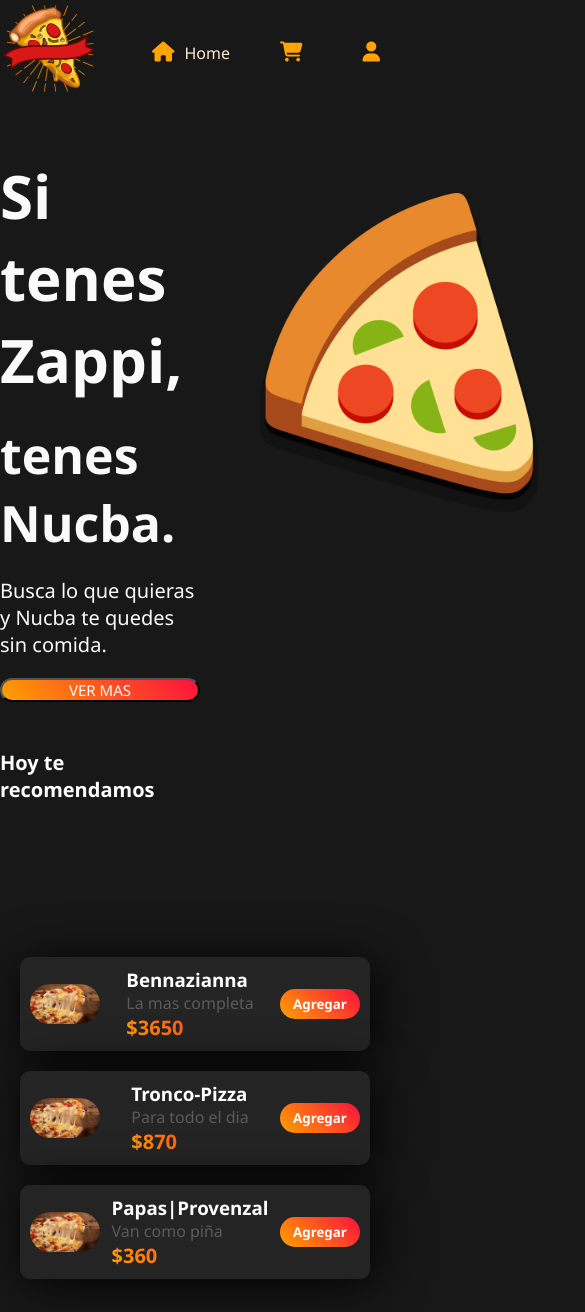
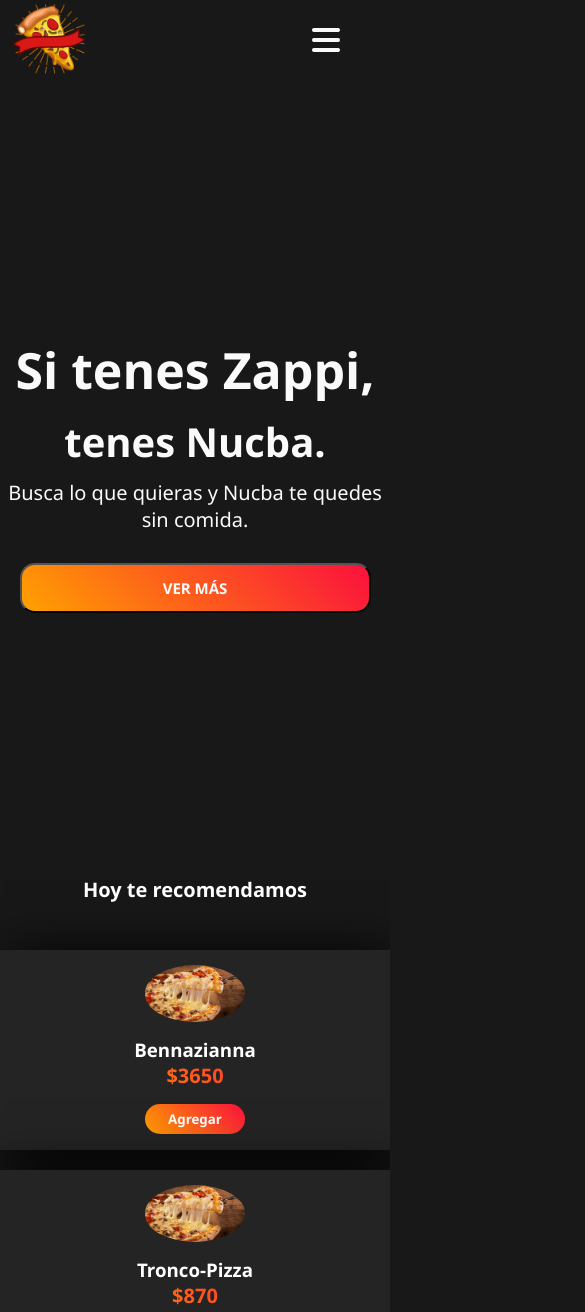
Before and after one commit to Eduugaona/team-building-P2, a plain HTML site: page index.html in a window 390 px wide. Shown: the top 1312 px of the page, 585 px wide, since content can reach past the window. Drawn offline with Linux system fonts and the light colour scheme.

Commit message:
mediaquerys desde navbar hasta categorias

```diff
--- a/index.html
+++ b/index.html
@@ -46,7 +46,7 @@
           <h1>Si tenes Zappi,</h1>
           <h2>tenes Nucba.</h2>
           <p>Busca lo que quieras y Nucba te quedes sin comida.</p>
-          <button>VER MAS</button>
+          <button id="btn-ver_mas">VER MÁS</button>
         </div>
         <div class="logo_hero_container">
           <img src="/imagenes/logo_principal.png" class="imagen_hero" alt="" />
@@ -56,8 +56,11 @@
 
     <!-- Seccion de recomendaciones -->
 
+    <div class="section_container">
     <section class="recommendations">
-      <h2>Hoy te recomendamos</h2>
+      <div class="recommendations_tittle">
+        <h2>Hoy te recomendamos</h2>
+      </div>
       <div class="recommendations_container">
         <div class="recommendations_card">
           <img src="imagenes/pizza-recomendaciones.jpeg" alt="" />
@@ -90,6 +93,7 @@
         </div>
       </div>
     </section>
+    </div>
     <!--  fin seccion de recomendaciones  -->
 
     <!-- fin productos -->
--- a/style.css
+++ b/style.css
@@ -11,14 +11,28 @@ body {
 	background-color: #181818;
 }
 
+html{
+	scroll-behavior: smooth;
+}
+
+/* HEADER Y NAVBAR */
+
 .section_container{
     background-color:#181818 ;
+	max-width: 1300px;
+	margin: 0 auto;
 }
 
 
+.logo_container{
+	height: 100%;
+	display: flex;
+	justify-content: center;
+	align-items: center;
+}
 
 #logo{
-    height: 100px;
+    height: 95px;
 }
 
 .header_container{
@@ -33,7 +47,7 @@ body {
     align-items: center;
     justify-content: space-between;
     height: 100%;
-    padding: 0;
+    padding: 0 20px;
     flex-wrap: wrap;
     margin: 0 auto;
     max-width: 1300px;
@@ -73,7 +87,7 @@ a{
     display: flex;
     justify-content: space-evenly;
     align-items: center;
-    height: 500px;
+	padding-top: 30px;
 
 }
 
@@ -84,6 +98,7 @@ h1{
 h2{
     font-size: 50px;
 }
+
 
 .hero-title p{
     font-size: 20px;
@@ -100,10 +115,13 @@ h2{
 .hero-title button{
     width: 200px;
     height: 50px;
+	font-weight: 700;
+	margin-top:20px ;
     border-radius: 15px;
     background:linear-gradient(45deg, #ffa100,#fb103d) ;
     color: #fafafa;
     font-size: 15px;
+	cursor: pointer;
 }
 
 .imagen_hero{
@@ -112,21 +130,27 @@ h2{
 
 /* Seccion de recomendaciones */
 
+
+
 .recommendations {
-	display: grid;
-	grid-template-columns: repeat(4, 1fr);
-	grid-template-rows: repeat(2, 1fr);
-	gap: 20px;
-	background-color: #181818;
-	color: #FFFFFF;
-	padding: 10px 0 50px 0;
+	display: flex;
+	flex-direction: column;
 }
 
-.recommendations h2 {
-	grid-column: 1 / span 2;
+
+.recommendations_tittle{
 	display: flex;
-	justify-content: center;
+	justify-content: flex-start;
+	width: 1100px;
+	height: 100px;
 	align-items: center;
+	max-width: 1300px;
+	margin: 0 auto;
+
+}
+
+.recommendations_tittle h2{
+	color: #FFFFFF;
 	font-size: 20px;
 }
 
@@ -137,6 +161,8 @@ h2{
 	justify-content: center;
 	flex-wrap: wrap;
 	gap: 20px;
+	color: #FFFFFF;
+	padding: 10px 0 50px 0;
 }
 
 .recommendations_card {
@@ -199,6 +225,7 @@ h2{
 
 .categories {
 	display: flex;
+	flex-wrap: wrap;
 	justify-content: center;
 	gap: 30px;
 	padding-bottom: 60px;
@@ -237,3 +264,162 @@ h2{
 }
 
 /*  fin productos */
+
+
+/*  MEDIAQUERIES  */
+
+
+@media (max-width:1150px){
+
+	.navbar_list{
+		position: absolute;
+		display: flex;
+		flex-direction: column;
+		top:100px;
+		justify-content: center;
+		align-items: center;
+		height: calc(100vh - 100px);
+		width: 100%;
+		right: 0;
+		z-index: 99999;
+		display: none;
+		background-color: #181818;
+	}
+
+	.header{
+		padding: 0px 50px 0px 10px;
+	}
+
+	#toggle-menu_icon {
+		display: flex;
+	}
+
+	#toggle-menu:checked + .navbar_list{
+		display: flex;
+		cursor: pointer;
+
+	}
+
+
+
+
+	.logo_hero_container{
+		display: none;
+	}
+
+
+
+	.hero-title{
+	justify-content: center;
+	gap: 10px;
+	}
+
+
+	.hero-title h1, h2, p{
+		text-align: center;
+	}
+
+	#btn-ver_mas{
+		align-self: center;
+		width: 300px;
+	}
+
+	.recommendations_card {
+		width: 75%;
+		height: 100px;
+		justify-content: center;
+		padding:10 30px ;
+
+
+	}
+
+
+	.btn_add{
+		width: 100px;
+	}
+
+	.recommendations_tittle{
+		justify-content: center;
+		width: 100%;
+
+	}
+
+	.recommendations_card div{
+		display: flex;
+		justify-content: space-evenly;
+		width: 70%;
+	}
+
+
+
+
+}
+
+@media (max-width:800px){
+
+
+	.recommendations_card{
+		width: 100%;
+		border-radius: 0px;
+		height: 100px;
+	}
+
+
+}
+
+@media (max-width:620px){
+
+	#logo{
+		height: 80px;
+	}
+	.hero_container{
+		height: 90vh;
+
+	}
+
+	.recommendations_container .description{
+		display: none;
+	}
+
+
+}
+
+@media (max-width:420px){
+
+	h1{
+		font-size: 50px;
+	}
+
+	h2{
+		font-size: 40px;
+	}
+
+	p{
+		width: 100%;
+		text-align: center;
+	}
+
+	#btn-ver_mas{
+		width: 90%;
+	}
+
+	.recommendations_card{
+		flex-direction: column;
+		flex-wrap: wrap;
+		height: 200px;
+		gap: 15px;
+	}
+
+	.recommendations_card div{
+		flex-direction: column;
+		justify-content: center;
+		align-items: center;
+	}
+
+	.recommendations img{
+		width: 100px;
+		border-radius: 50%;
+	}
+
+
+}
```
